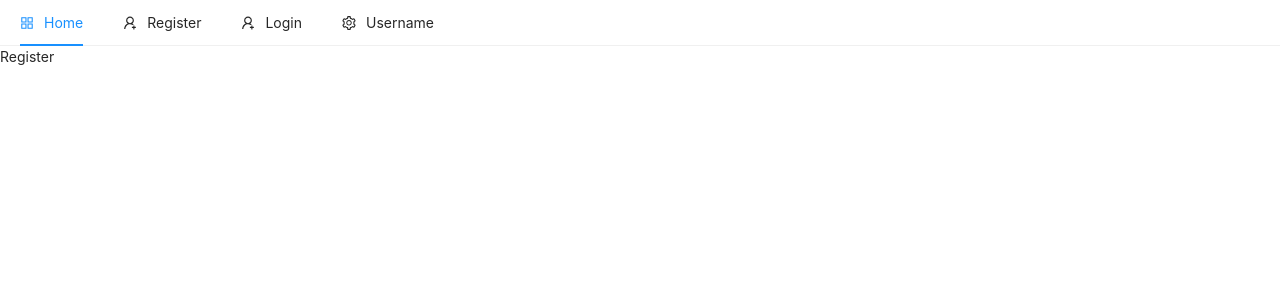
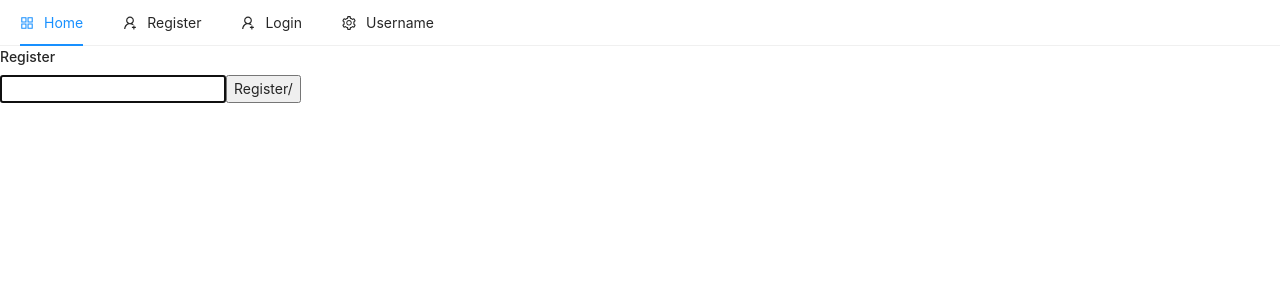
Before and after one commit to rafaelestradajr/myecommerce, a React (Create React App) app: page /register in a window 1280 px wide. Shown: the top 300 px of the page. Built offline with nearby package versions, Linux system fonts and the light colour scheme.

Commit message:
created register input

```diff
--- a/package.json
+++ b/package.json
@@ -8,6 +8,7 @@
     "@testing-library/react": "^11.2.5",
     "@testing-library/user-event": "^12.8.3",
     "antd": "^4.14.1",
+    "firebase": "^8.3.1",
     "react": "^17.0.2",
     "react-dom": "^17.0.2",
     "react-router-dom": "^5.2.0",
--- a/src/pages/auth/Register.js
+++ b/src/pages/auth/Register.js
@@ -1,10 +1,38 @@
-import React from 'react';
+import React,{useState} from 'react';
 
 
 const Register=()=>{
+    const [email,setEmail] = useState('')
+    const handleSubmit = () => {
+        //
+    }
+
+const registerForm = ()=><form onSubmit={handleSubmit}>
+    <input type='email'  className='form-control' value={email} onChange = {(e) => setEmail(e.target.value)}
+    autoFocus
+    />
+    <button type='submit' className='btn btn-raised'>
+        Register/{email}
+    </button>
+
+</form>
+
+
+
     return(
-        <div>
-            <p>Register</p>
+        <div className='container p-5'>
+          <div className= 'row'>
+
+          <div className='col-md-6 offset-md-3'>
+          <h4>Register</h4>
+         {registerForm()}
+          </div>
+
+
+          </div>
+
+
+
         </div>
     );
 };
```
Also changed, not shown: src/firebase.js (added, +18 -0 lines), 1 other file (tests, documents, lock files or other folders).
